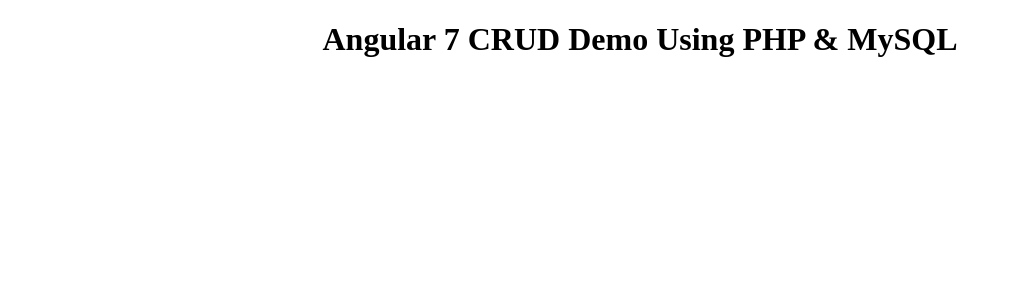
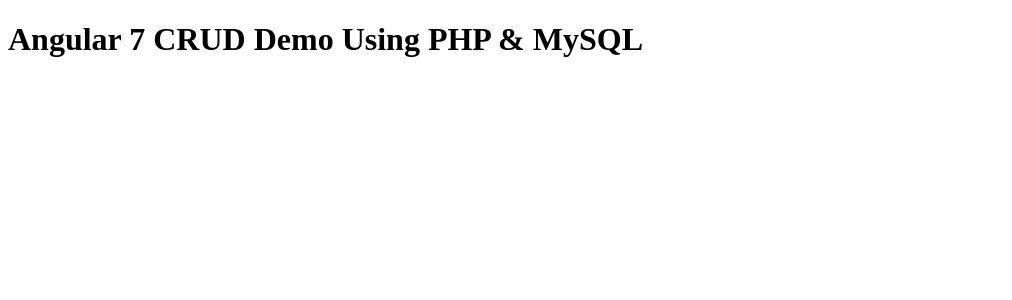
Before and after one commit to xouaib/AngularCRUD, an Angular app: page / in a window 1280 px wide. Shown: the top 300 px of the page, without its empty margins (0-1012 px from the left). Built offline with nearby package versions, Linux system fonts and the light colour scheme.

Commit message:
test develop branch

```diff
--- a/src/app/app.component.html
+++ b/src/app/app.component.html
@@ -1,4 +1,4 @@
-<div style="text-align:center">
+<div class="container">
     <h1>
         {{ title }}
     </h1>
```
